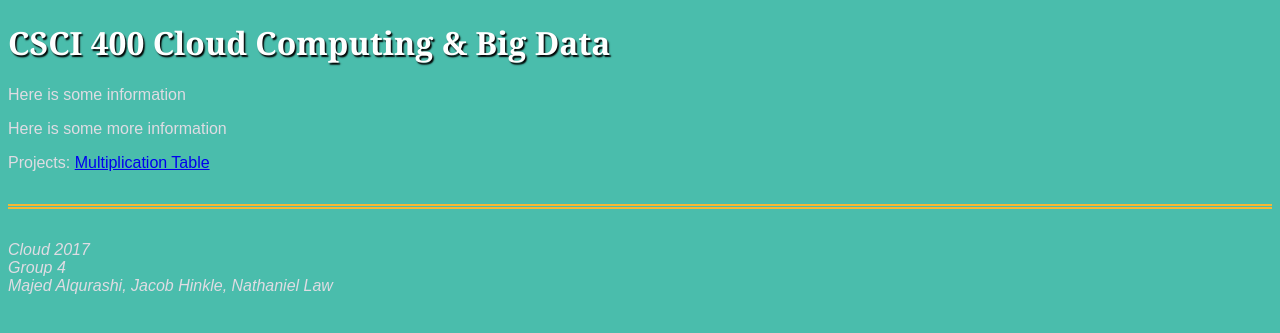
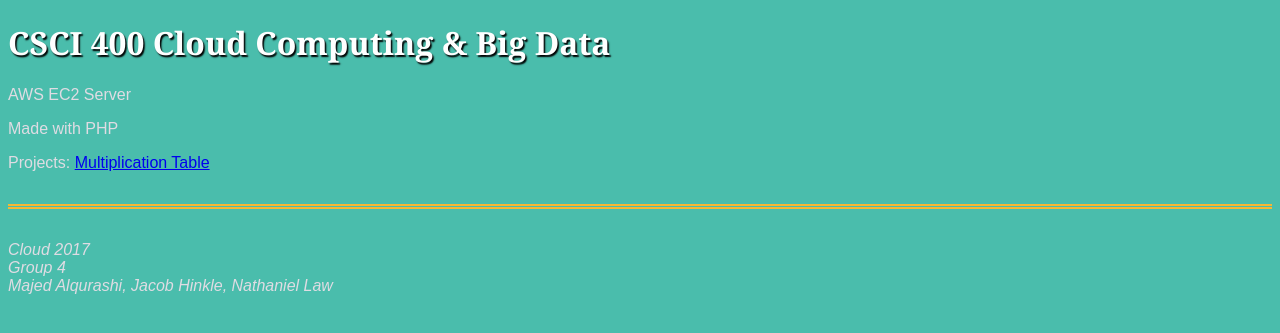
Before and after one commit to hinklej/CSCI-400-Cloud-Computing, a PHP site: page / in a window 1280 px wide. Shown: the top 333 px of the page. Run offline with PHP 8.4, Linux system fonts and the light colour scheme.

Commit message:
final changes for project 1

```diff
--- a/index.html
+++ b/index.html
@@ -7,9 +7,9 @@
 	<!-- Home page info -->
 	<h1>CSCI 400 Cloud Computing & Big Data</h1>
 
-	<p>Here is some information
+	<p>AWS EC2 Server
 
-	<p>Here is some more information
+	<p>Made with PHP
 
 	<!-- Links to Projects -->
 	<p>Projects:
--- a/table.php
+++ b/table.php
@@ -4,9 +4,10 @@
 	<link rel="stylesheet" type="text/css" href="main.css">
 </head>
 <body>
+<h1>Multiplication Table</h1>
 
 <form method="POST">
-      Enter Information:<input type="string" name="info">
+      Enter Size of Table:<input type="string" name="info">
       <input type="submit">
 </form>
 
```
Also changed, not shown: README.md.
